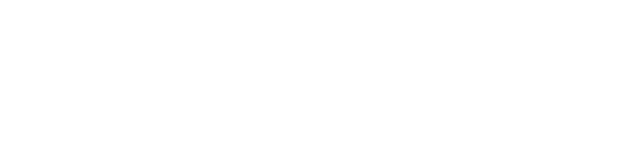
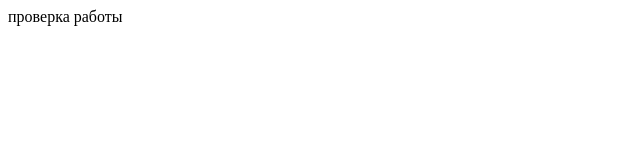
Before and after one commit to Chenamob/mytest.com, a plain HTML site: page index.html in a window 1280 px wide. Shown: the whole page, without its empty margins (0-640 px from the left). Drawn offline with Linux system fonts and the light colour scheme.

Commit message:
Second commit

```diff
--- a/index.html
+++ b/index.html
@@ -5,6 +5,6 @@
   <title>MyTest_com</title>
 </head>
 <body>
-
+  проверка работы
 </body>
 </html>
```
